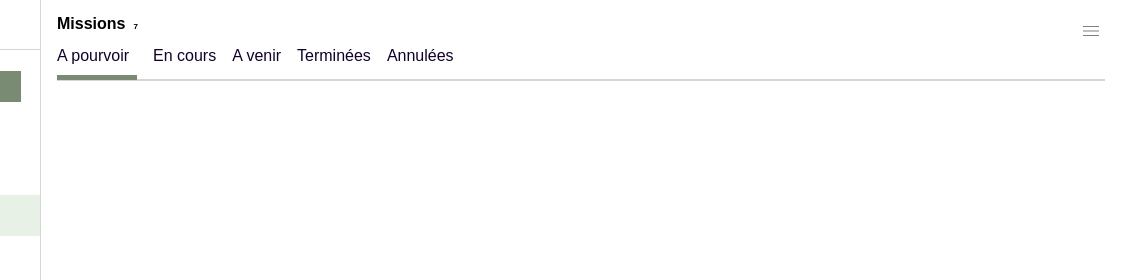
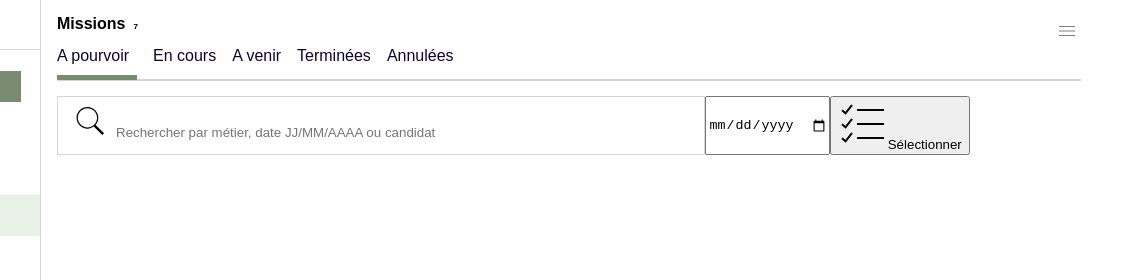
Before and after one commit to Sarah-Emidio/Missions, a React app: page / in a window 1280 px wide. Shown: the top 280 px of the page, 159-1280 px from the left. Built offline with nearby package versions, Linux system fonts and the light colour scheme.

Commit message:
début d'integration de la barre de recherche

```diff
--- a/src/Pages/Missions.js
+++ b/src/Pages/Missions.js
@@ -36,9 +36,11 @@ const Missions = () => {
     return (
         <>
             <div className="container">
-                {showMain && <Main toggleMain={toggleMain}/>}
-                <Header toggleMain={toggleMain}/>
-                <SearchFiltered />
+                {showMain && <Main toggleMain={toggleMain} />}
+                <div className="main__content">
+                    <Header toggleMain={toggleMain} />
+                    <SearchFiltered />
+                </div>
             </div>
         </>
     )
--- a/src/Pages/Missions.scss
+++ b/src/Pages/Missions.scss
@@ -6,6 +6,13 @@
     flex-direction: column;
     box-sizing: border-box;
     height: 100vh;
+    width: 100%;
+}
+
+.main__content {
+    display: flex;
+    flex-direction: column;
+    width: 80%;
 }
 
 @include mixin.smallDevices {
--- a/src/components/App/Header/Header.scss
+++ b/src/components/App/Header/Header.scss
@@ -66,20 +66,20 @@
     }
 }
 
-@include mixin.smallTablets {
-    .header__content{
-        width: 831px;
-    }
-}
+// @include mixin.smallTablets {
+//     .header__content{
+//         width: 831px;
+//     }
+// }
 
-@include mixin.largeTablet {
-    .header__content{
-        width: 1279px;
-    }
-}
+// @include mixin.largeTablet {
+//     .header__content{
+//         width: 1279px;
+//     }
+// }
 
-@include mixin.desktop {
-    .header__content{
-        width: 1440px;
-    }
-}
+// @include mixin.desktop {
+//     .header__content{
+//         width: 1440px;
+//     }
+// }
--- a/src/components/App/SearchFiltered/SearchFiltered.js
+++ b/src/components/App/SearchFiltered/SearchFiltered.js
@@ -1,9 +1,23 @@
+import search from '../../../assets/search.svg';
+import check from '../../../assets/check.png';
+
 import '../SearchFiltered/SearchFiltered.scss';
 
 const SearchFiltered = () => {
     return(
         <>
+        <div className='SearchFiltered__container'>
 
+            <div className='search__container'>
+            <img className='search__img' src={search} alt="" />
+            <input className='search__input' type="search" name="search" id="search" placeholder='Rechercher par métier, date JJ/MM/AAAA ou candidat' />
+            </div>
+
+            <input className='search__img' type="date" name="date" id="date" />
+
+            <button className='search__button' type="submit"><img className='search__img' src={check} alt="" />Sélectionner</button>
+
+        </div>
         </>
     )
 }
--- a/src/components/App/SearchFiltered/SearchFiltered.scss
+++ b/src/components/App/SearchFiltered/SearchFiltered.scss
@@ -1,2 +1,30 @@
 @use '../mixin.scss';
 @use '../vars.scss';
+
+.SearchFiltered__container {
+    display: flex;
+    flex-direction: row;
+    margin: 0 16px 0 16px;
+    width: 100%;
+}
+
+.search__container {
+    border: 1px solid vars.$border_grey;
+    width: 60%;
+    padding: 0.5rem 1rem;
+
+    .search__img {
+        width: 1rem;
+        margin-right: 0.5rem;
+    }
+
+    .search__input {
+        border: none;
+        width: 80%;
+        // margin-bottom: 0.5rem;
+    }
+
+    .search__img {
+        width: 2rem;
+    }
+}
```
Also changed, not shown: src/assets/check.png (added), src/assets/date.png (added), src/assets/search.svg (added).
